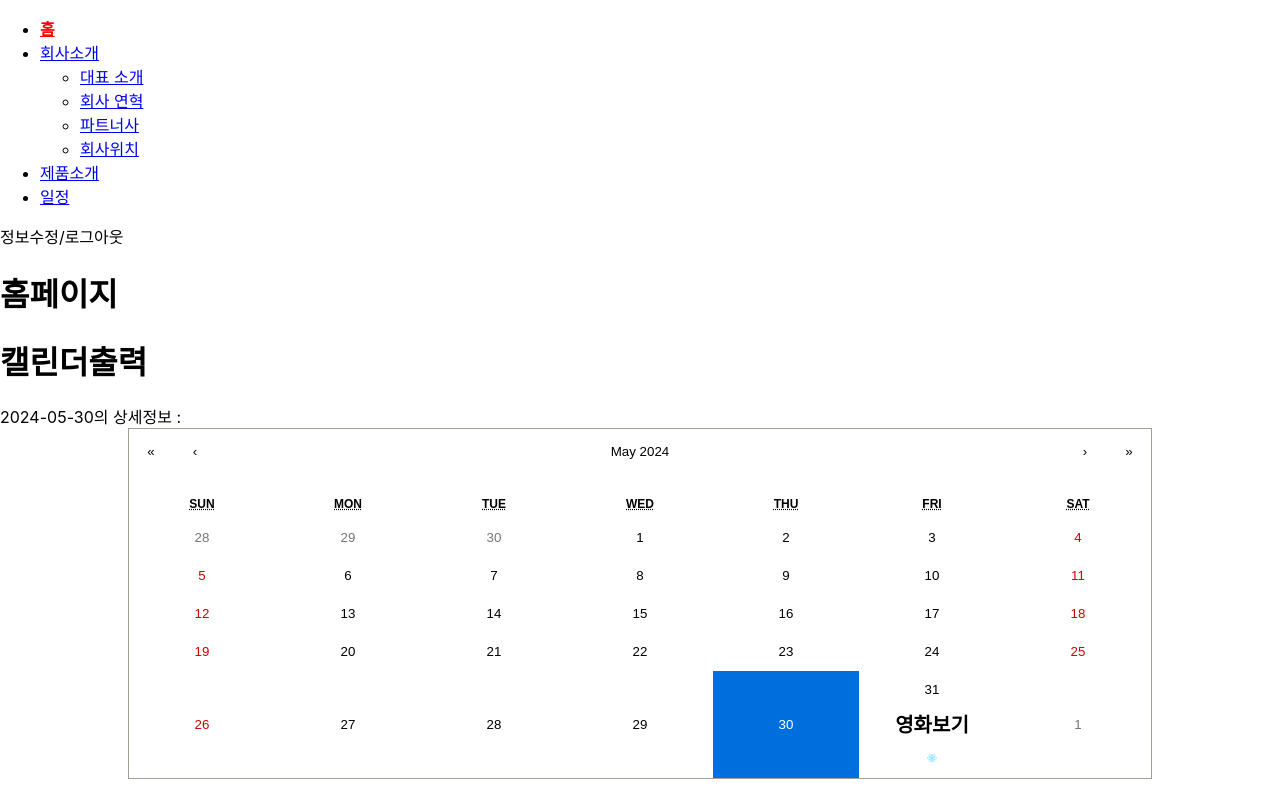
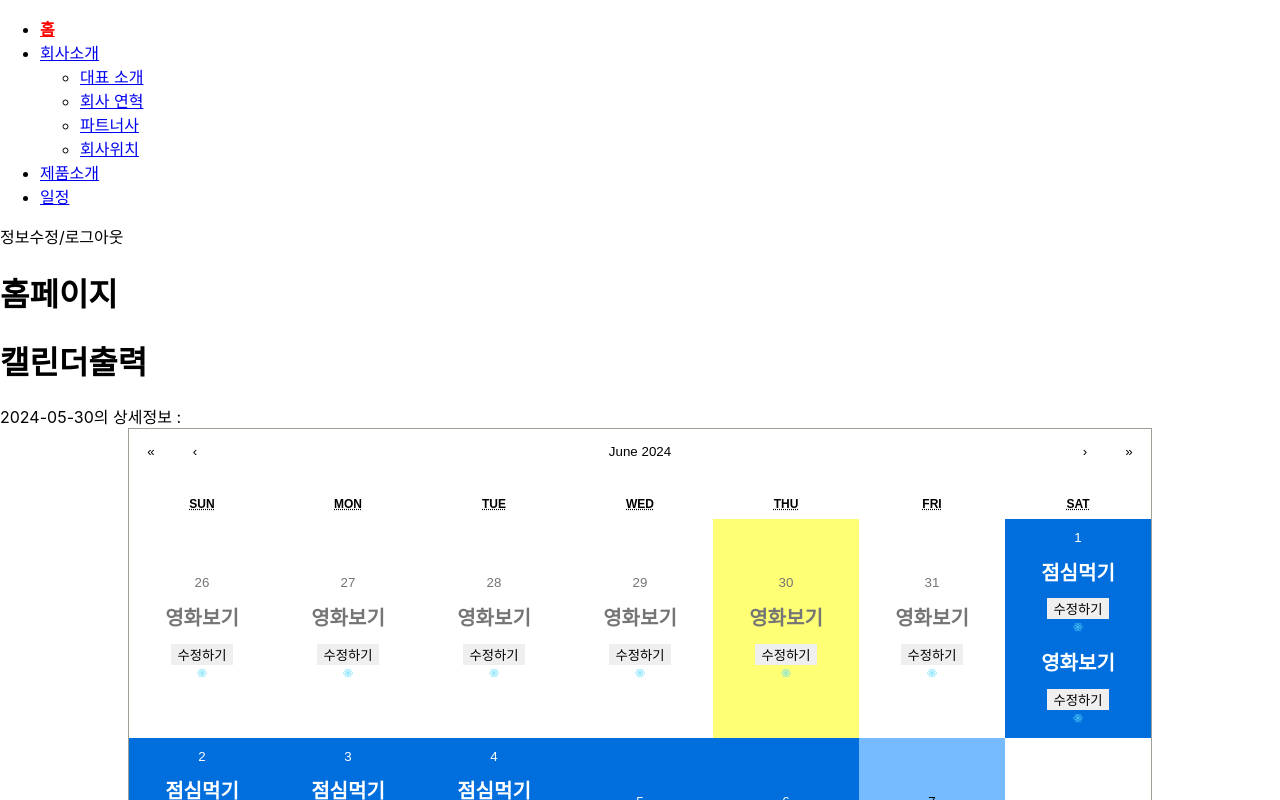
Before and after one commit to miss-gif/react-lecture, a React (Create React App) app: page / in a window 1280 px wide. Shown: the top 800 px of the page. Built offline with nearby package versions, Linux system fonts and the light colour scheme.

Commit message:
Docs : react-calendar 기능 이해

```diff
--- a/src/pages/Schedule.js
+++ b/src/pages/Schedule.js
@@ -8,6 +8,82 @@ const Schedule = () => {
   const scWrap = {
     width: "80%",
     margin: "0 auto",
+  };
+
+  // 사용자가 API 로 전달하기 기능
+  const scheduleDelete = _pk => {
+    alert(`삭제해요. 스케쥴 번호 ${_pk}`);
+  };
+
+  // 날짜의 범위 초기값
+  const initRange = {
+    start: "2024-06-01",
+    end: "2024-06-07",
+  };
+  // 화면에 출력할 날짜 sate 관리
+  // react-calendar 에서는 JS의 Date 객체를 사용합니다.
+  // 단지 우리가 moment 로 글자를 변환해서 보여줄 뿐
+  const [selectedRange, setSelectedRange] = useState([
+    new Date(initRange.start),
+    new Date(initRange.end),
+  ]);
+  // Range 를 사용하는 경우의 날짜 꾸미기
+  const tileClassNameRange = ({ date }) => {
+    // console.log(date);
+    const checkDay = moment(date).format("YYYY-MM-DD");
+    // 범위 안에 있는가의 변수를 찾자, 결과로 true 와 false 리턴한다.
+    // 배열을 대상으로 매개변수로 요소를 전달하고
+    // 요소를 전달받아서 함수를 실행하도록 하는
+    // 고차함수의 일종입니다.
+    const isRange = allData.some(
+      item => checkDay >= item.startday && checkDay <= item.endday,
+    );
+    if (isRange) {
+      return "sun";
+    }
+
+    // if (checkDay >= initRange.start && checkDay <= initRange.end) {
+    //   // CSS 적용하기
+    //   return "sun";
+    // }
+  };
+  // Range 를 사용하는 경우의 내용출력하기
+  const tileContentRange = ({ date }) => {
+    const checkDay = moment(date).format("YYYY-MM-DD");
+    // 만약  checkDay : 2024-06-01
+    // 1. 배열의 각 요소를 찾는다.
+    // 2. 찾은 요소의 값을 이용한다.
+    const dayResults = allData.filter(item => {
+      return checkDay >= item.startday && checkDay <= item.endday;
+    });
+    // console.log("필터링 된 내용 : ", dayResults);
+    if (dayResults.length > 0) {
+      return (
+        <div>
+          {dayResults.map(dayResult => (
+            <div key={dayResult.pk}>
+              <h2>{dayResult.title}</h2>
+              <div>
+                <button
+                  onClick={() => {
+                    scheduleDelete(dayResult.pk);
+                  }}
+                >
+                  수정하기
+                </button>
+              </div>
+              <div>
+                <img
+                  src={dayResult.img}
+                  alt={dayResult.title}
+                  style={{ width: "10px", height: "10px" }}
+                />
+              </div>
+            </div>
+          ))}
+        </div>
+      );
+    }
   };
 
   // 날짜 요일 출력
@@ -41,28 +117,32 @@ const Schedule = () => {
       pk: 0,
       title: "점심먹기",
       text: "내용 1",
-      day: "2024-06-04",
+      startday: "2024-06-01",
+      endday: "2024-06-04",
       img: "/logo192.png",
     },
     {
       pk: 1,
       title: "영화보기",
       text: "내용 2",
-      day: "2024-05-31",
+      startday: "2024-05-01",
+      endday: "2024-06-04",
       img: "/logo192.png",
     },
     {
       pk: 2,
       title: "책읽기",
       text: "내용 3",
-      day: "2024-06-17",
+      startday: "2024-06-05",
+      endday: "2024-06-07",
       img: "/logo192.png",
     },
     {
       pk: 3,
       title: "그림그리기",
       text: "내용 4",
-      day: "2024-06-29",
+      startday: "2024-06-09",
+      endday: "2024-06-15",
       img: "/logo192.png",
     },
   ];
@@ -142,11 +222,15 @@ const Schedule = () => {
         <Calendar
           calendarType="gregory"
           formatShortWeekday={formatShortWeekday}
-          tileClassName={tileClassName}
-          tileContent={tileContent}
+          // tileClassName={tileClassName}
+          // tileContent={tileContent}
           formatDay={formatDay}
           onClickDay={onClickDay}
-          value={clickDay}
+          // value={clickDay}
+          selectRange={true}
+          value={selectedRange}
+          tileClassName={tileClassNameRange}
+          tileContent={tileContentRange}
         ></Calendar>
       </div>
     </div>
```
Also changed, not shown: 1 other file (tests, documents, lock files or other folders).
